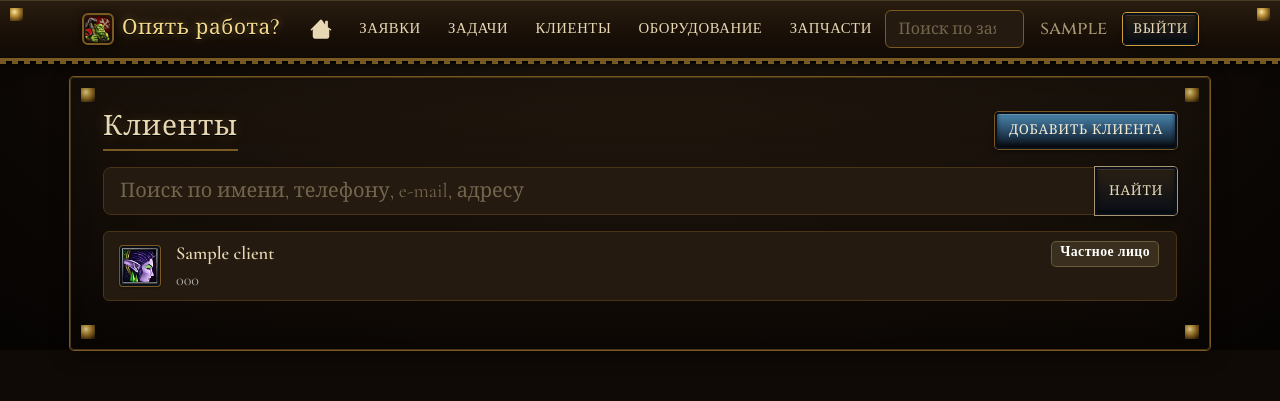
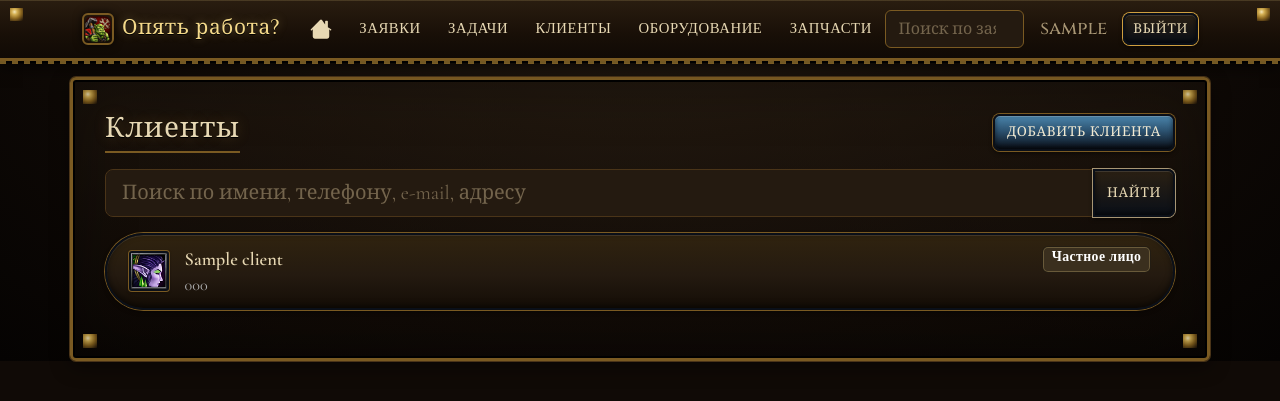
Before and after one commit to shansk3d-ux/Shest-works, a Django app: page /clients/ in a window 1280 px wide. Shown: the top 401 px of the page. Run offline with Django 5.2, Linux system fonts and the light colour scheme; a user stored in the database is signed in; tables that the repository leaves empty hold one stand-in row (values such as "Sample post"); data that the repository does not hold is empty.

Commit message:
Refine WC3 theme: pill-shaped menu-list items and thicker panel frame
Matches the orc-campaign mission-select reference more closely:
list-group items (repairs, clients, parts, tasks, etc.) are now
gapped, pill-shaped buttons with a gold ring border instead of a
flush-bordered stack; buttons got a bit more rounding; and the main
content panel and cards got a thicker double-bordered frame closer to
the carved wood look in the reference screenshot.

Co-Authored-By: Claude Sonnet 5 <noreply@anthropic.com>
Claude-Session: https://claude.ai/code/session_01LKQAmUFQhSDBKDfukhtRBX

```diff
--- a/repairlog/static/css/theme.css
+++ b/repairlog/static/css/theme.css
@@ -170,11 +170,12 @@ main.container {
         var(--wc-rivet) 10px calc(100% - 10px) / 14px 14px no-repeat,
         var(--wc-rivet) calc(100% - 10px) calc(100% - 10px) / 14px 14px no-repeat,
         linear-gradient(180deg, rgba(36, 26, 16, 0.55), rgba(16, 10, 6, 0.35));
-    border: 1px solid var(--wc-border);
-    border-radius: 4px;
+    border: 3px solid var(--wc-gold-dim);
+    border-radius: 6px;
     box-shadow:
         inset 0 0 60px rgba(0, 0, 0, 0.35),
-        0 0 0 1px var(--wc-gold-dim),
+        inset 0 0 0 2px #000,
+        0 0 0 1px var(--wc-border),
         0 6px 20px rgba(0, 0, 0, 0.45);
     padding: 2rem !important;
     margin-top: 1rem;
@@ -185,7 +186,7 @@ main.container {
     text-transform: uppercase;
     font-size: 0.85rem;
     letter-spacing: 0.05em;
-    border-radius: 4px;
+    border-radius: 7px;
     border: 2px solid var(--wc-steel-dark);
     background: linear-gradient(180deg, var(--wc-steel-light) 0%, var(--wc-steel) 45%, var(--wc-steel-dark) 100%);
     color: #d7e2f2;
@@ -315,16 +316,32 @@ main.container {
     filter: invert(1) sepia(1) saturate(3) hue-rotate(-10deg);
 }
 
-/* --- List groups: unit/quest list styling --- */
+/* --- List groups: mission-select menu button styling --- */
+.list-group {
+    gap: 0.55rem;
+}
 .list-group-item {
-    background: var(--wc-panel);
-    border-color: var(--wc-border);
+    background: linear-gradient(180deg, var(--wc-panel-light) 0%, var(--wc-panel) 55%, #140d06 100%);
+    border: 2px solid var(--wc-steel-dark) !important;
+    border-radius: 50rem !important;
+    margin-top: 0 !important;
+    padding: 0.65rem 1.35rem;
     color: var(--wc-text);
+    box-shadow:
+        0 0 0 1px var(--wc-gold-dim),
+        inset 0 1px 0 rgba(255, 255, 255, 0.1),
+        inset 0 -2px 6px rgba(0, 0, 0, 0.55),
+        0 2px 4px rgba(0, 0, 0, 0.5);
 }
 .list-group-item-action:hover,
 .list-group-item-action:focus {
-    background: var(--wc-panel-light);
+    background: linear-gradient(180deg, #3a2c18 0%, var(--wc-panel-light) 55%, #1c130a 100%);
     color: var(--wc-gold-bright);
+    box-shadow:
+        0 0 0 1px var(--wc-gold),
+        inset 0 1px 0 rgba(255, 255, 255, 0.16),
+        inset 0 -2px 6px rgba(0, 0, 0, 0.55),
+        0 0 12px rgba(244, 217, 138, 0.35);
 }
 
 /* --- Forms --- */
@@ -371,8 +388,11 @@ thead {
 /* --- Cards (future-proofing) --- */
 .card {
     background: var(--wc-panel);
-    border: 1px solid var(--wc-border);
-    box-shadow: 0 4px 12px rgba(0, 0, 0, 0.4);
+    border: 2px solid var(--wc-gold-dim);
+    border-radius: 6px;
+    box-shadow:
+        inset 0 0 0 2px #000,
+        0 4px 12px rgba(0, 0, 0, 0.4);
 }
 .card-header {
     background: var(--wc-panel-light);
```
